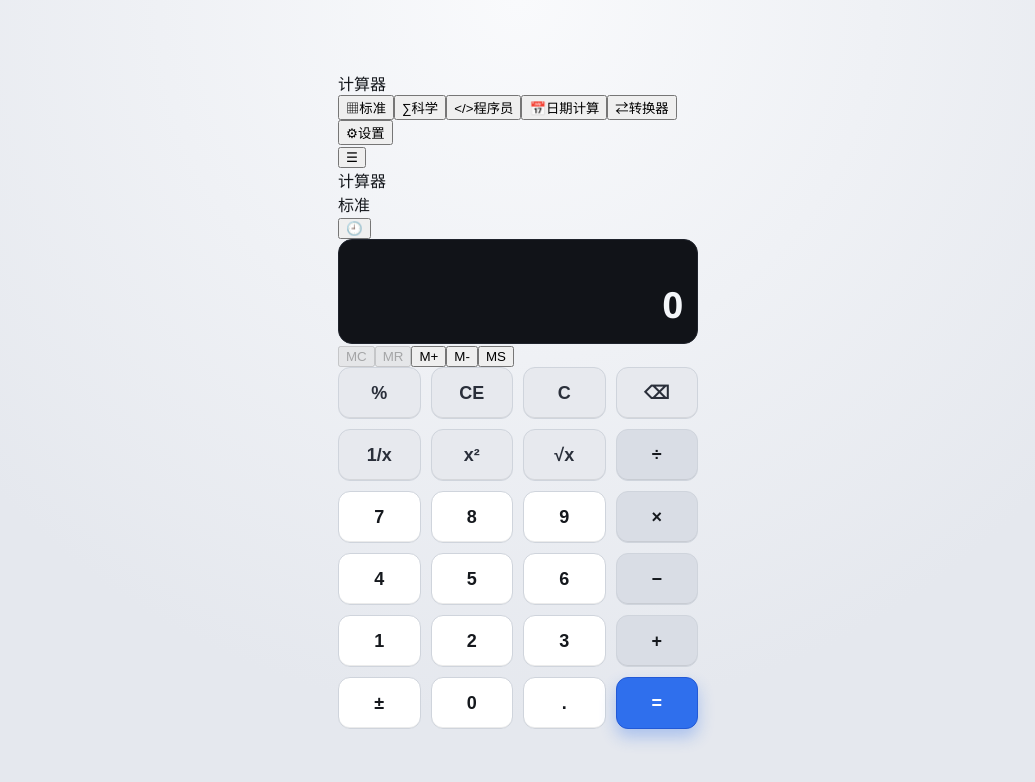
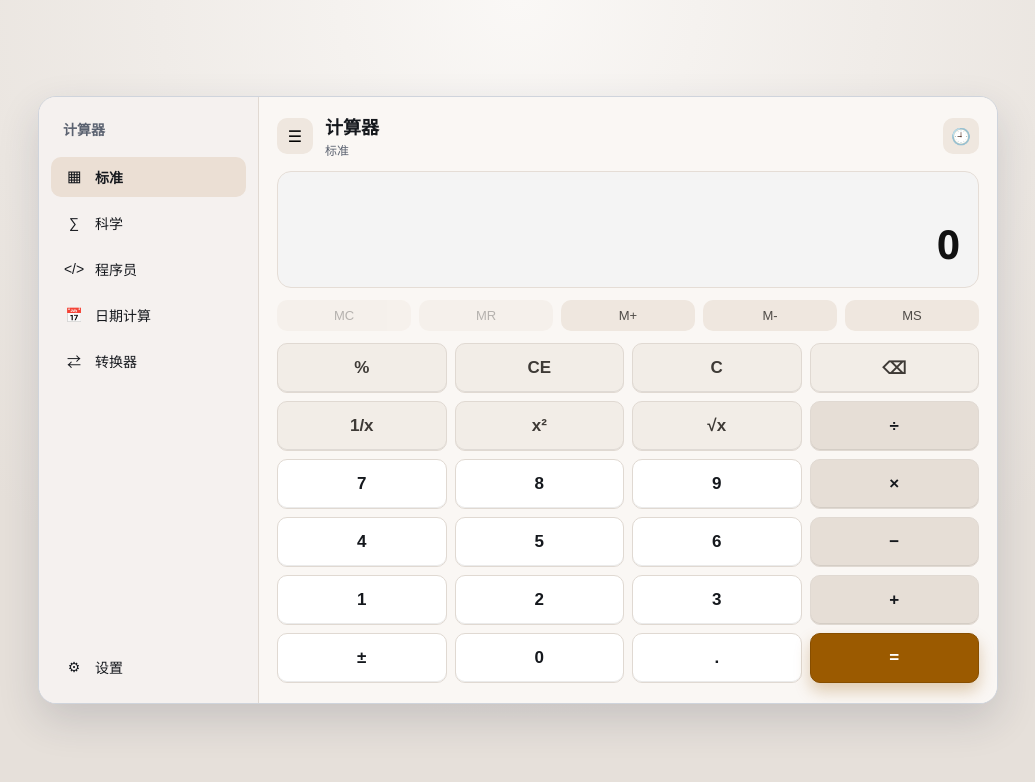
Before and after one commit to czxcui/vue-Calculator, a Vue app: page / in a window 1280 px wide. Shown: the top 782 px of the page, without its empty margins (122-1157 px from the left). Built offline with nearby package versions, Linux system fonts and the light colour scheme.

Commit message:
样式：还原多模式计算器布局

```diff
--- a/src/styles.css
+++ b/src/styles.css
@@ -8,11 +8,13 @@
   --border: #cfd4dc;
   --text: #15181d;
   --text-muted: #5b6270;
-  --accent: #2f6fed;
-  --accent-strong: #2259d6;
-  --display-bg: #111318;
-  --display-text: #f4f6f9;
-  --display-muted: #9aa2b1;
+  --accent: #9b5a00;
+  --accent-strong: #874e00;
+  --display-bg: #f4f4f4;
+  --display-text: #111;
+  --display-muted: #7a818e;
+  --sidebar-bg: #f5f1ef;
+  --panel-bg: #f7f3f1;
 }
 
 * {
@@ -24,48 +26,138 @@ body {
   min-height: 100vh;
   display: grid;
   place-items: center;
-  background: radial-gradient(circle at top, #f9fafc, #e5e8ee 70%);
+  background: radial-gradient(circle at top, #faf8f6, #e6e0da 70%);
   color: var(--text);
 }
 
 #app {
-  width: min(360px, 92vw);
+  width: min(960px, 96vw);
 }
 
-.calculator {
+.app-shell {
   display: grid;
-  gap: 14px;
-  padding: 18px;
-  border-radius: 20px;
-  background: linear-gradient(180deg, #f8f9fb, #eef1f6 55%, #e9edf3);
+  grid-template-columns: 220px 1fr;
+  border-radius: 18px;
   border: 1px solid var(--border);
-  box-shadow: 0 16px 40px rgba(37, 46, 66, 0.18);
+  background: var(--panel-bg);
+  overflow: hidden;
+  box-shadow: 0 16px 40px rgba(37, 46, 66, 0.16);
 }
 
-.calc-header {
+.calc-sidebar {
+  background: var(--sidebar-bg);
+  border-right: 1px solid #e1d9d2;
   display: flex;
-  justify-content: space-between;
-  align-items: baseline;
-  font-weight: 600;
-  letter-spacing: 0.2px;
+  flex-direction: column;
+  padding: 16px 12px;
+  gap: 12px;
 }
 
-.calc-title {
+.sidebar-header {
+  font-size: 14px;
+  font-weight: 700;
+  padding: 6px 12px;
+  color: var(--text-muted);
+}
+
+.sidebar-menu {
+  display: grid;
+  gap: 6px;
+}
+
+.sidebar-item {
+  display: flex;
+  align-items: center;
+  gap: 10px;
+  padding: 10px 12px;
+  border-radius: 10px;
+  border: none;
+  background: transparent;
+  cursor: pointer;
+  color: var(--text);
+  font-size: 14px;
+  text-align: left;
+}
+
+.sidebar-item:hover {
+  background: #efe7df;
+}
+
+.sidebar-item.active {
+  background: #ebdfd4;
+  font-weight: 600;
+}
+
+.sidebar-icon {
+  width: 22px;
+  display: inline-flex;
+  justify-content: center;
+  font-size: 14px;
+}
+
+.sidebar-footer {
+  margin-top: auto;
+}
+
+.calc-main {
+  display: grid;
+  gap: 12px;
+  padding: 16px 18px 20px;
+  background: #faf7f4;
+}
+
+.calc-topbar {
+  display: flex;
+  align-items: center;
+  justify-content: space-between;
+  gap: 12px;
+}
+
+.icon-button {
+  width: 36px;
+  height: 36px;
+  border-radius: 10px;
+  border: none;
+  background: #efe7df;
+  cursor: pointer;
   font-size: 16px;
 }
 
-.calc-subtitle {
-  font-size: 13px;
+.mode-title {
+  flex: 1;
+  display: grid;
+  gap: 2px;
+}
+
+.mode-label {
+  font-size: 18px;
+  font-weight: 700;
+}
+
+.mode-sub {
+  font-size: 12px;
   color: var(--text-muted);
+}
+
+.topbar-actions {
+  display: flex;
+  align-items: center;
+  gap: 10px;
+}
+
+.memory-flag {
+  font-size: 12px;
+  font-weight: 700;
+  color: var(--accent);
 }
 
 .calc-display {
   display: grid;
-  gap: 6px;
-  padding: 14px;
+  gap: 8px;
+  padding: 16px 18px;
   border-radius: 14px;
   background-color: var(--display-bg);
-  border: 1px solid #1f232c;
+  border: 1px solid #e5ddd6;
   text-align: right;
   overflow: hidden;
 }
@@ -80,7 +172,7 @@ body {
 }
 
 .calc-output {
-  font-size: clamp(22px, 8vw, 36px);
+  font-size: clamp(22px, 7vw, 40px);
   font-weight: 700;
   min-height: 44px;
   color: var(--display-text);
@@ -89,18 +181,48 @@ body {
   text-overflow: ellipsis;
 }
 
+.calc-panel {
+  display: grid;
+  gap: 12px;
+}
+
+.memory-row {
+  display: grid;
+  grid-template-columns: repeat(5, 1fr);
+  gap: 8px;
+}
+
+.memory-key {
+  border: none;
+  border-radius: 10px;
+  padding: 8px 0;
+  background: #efe7df;
+  color: #4f4b47;
+  font-size: 13px;
+  cursor: pointer;
+}
+
+.memory-key:disabled {
+  opacity: 0.4;
+  cursor: not-allowed;
+}
+
 .calc-pad {
   display: grid;
   grid-template-columns: repeat(4, 1fr);
-  gap: 10px;
+  gap: 8px;
+}
+
+.calc-pad-scientific {
+  grid-template-columns: repeat(5, 1fr);
 }
 
 .key {
-  border: 1px solid var(--border);
-  border-radius: 12px;
-  height: 52px;
-  background-color: var(--surface-strong);
-  font-size: 18px;
+  border: 1px solid #e0d9d2;
+  border-radius: 10px;
+  height: 50px;
+  background-color: #fff;
+  font-size: 17px;
   font-weight: 600;
   color: var(--text);
   cursor: pointer;
@@ -109,7 +231,7 @@ body {
 }
 
 .key:hover {
-  background-color: #f3f4f8;
+  background-color: #f8f3ee;
 }
 
 .key:active {
@@ -118,31 +240,25 @@ body {
 }
 
 .key-muted {
-  background-color: var(--surface-muted);
-  color: #2a2f3a;
-}
-
-.key-memory {
-  background-color: #eef1f7;
-  color: #36415a;
-  font-size: 14px;
+  background-color: #f2ede7;
+  color: #3e3a36;
 }
 
 .key-fn {
-  background-color: #e9edf4;
-  color: #2f3b52;
+  background-color: #efe7df;
+  color: #3a342f;
   font-size: 14px;
 }
 
 .key-operator {
-  background-color: var(--surface-operator);
+  background-color: #e6ded6;
 }
 
 .key-equals {
   background-color: var(--accent);
   color: #fff;
   border-color: var(--accent-strong);
-  box-shadow: 0 8px 16px rgba(47, 111, 237, 0.32);
+  box-shadow: 0 8px 16px rgba(155, 90, 0, 0.28);
 }
 
 .key-equals:hover {
@@ -151,20 +267,131 @@ body {
 
 .key-equals:active {
   transform: translateY(1px);
-  box-shadow: 0 6px 12px rgba(47, 111, 237, 0.28);
+  box-shadow: 0 6px 12px rgba(155, 90, 0, 0.24);
 }
 
-@media (max-width: 420px) {
-  .calculator {
-    padding: 14px;
-    border-radius: 16px;
+.programmer-bases {
+  display: flex;
+  gap: 8px;
+}
+
+.base-key {
+  border: 1px solid #e0d9d2;
+  border-radius: 8px;
+  padding: 6px 10px;
+  background: #fff;
+  font-size: 12px;
+  cursor: pointer;
+}
+
+.base-key.active {
+  background: #ebdfd4;
+  font-weight: 700;
+}
+
+.programmer-values {
+  display: grid;
+  gap: 6px;
+  padding: 10px 12px;
+  border-radius: 12px;
+  background: #f4eee8;
+  border: 1px solid #e2d9d1;
+  font-family: "Consolas", "Courier New", monospace;
+  font-size: 12px;
+}
+
+.programmer-row {
+  display: flex;
+  justify-content: space-between;
+  gap: 12px;
+}
+
+.programmer-label {
+  color: #6e645c;
+}
+
+.date-panel,
+.converter-panel {
+  display: grid;
+  gap: 12px;
+  padding: 16px;
+  border-radius: 12px;
+  background: #fff;
+  border: 1px solid #e5ddd6;
+}
+
+.date-row {
+  display: grid;
+  gap: 6px;
+}
+
+.date-label {
+  font-size: 12px;
+  color: var(--text-muted);
+}
+
+.date-input {
+  padding: 10px 12px;
+  border-radius: 10px;
+  border: 1px solid #e0d9d2;
+  font-size: 14px;
+}
+
+.date-result {
+  padding: 12px;
+  border-radius: 10px;
+  background: #f6efe9;
+  font-weight: 600;
+}
+
+.converter-grid {
+  display: grid;
+  gap: 12px;
+}
+
+.converter-row {
+  display: grid;
+  gap: 6px;
+}
+
+.converter-card {
+  display: grid;
+  gap: 8px;
+}
+
+@media (max-width: 860px) {
+  #app {
+    width: min(480px, 96vw);
   }
 
-  .calc-output {
-    font-size: 32px;
+  .app-shell {
+    grid-template-columns: 1fr;
+  }
+
+  .calc-sidebar {
+    position: absolute;
+    left: 0;
+    top: 0;
+    bottom: 0;
+    width: 240px;
+    transform: translateX(-100%);
+    transition: transform 180ms ease;
+    z-index: 10;
+    box-shadow: 0 10px 30px rgba(37, 46, 66, 0.2);
+  }
+
+  .calc-sidebar.open {
+    transform: translateX(0);
+  }
+}
+
+@media (max-width: 520px) {
+  .calc-pad-scientific {
+    grid-template-columns: repeat(4, 1fr);
   }
 
   .key {
-    height: 48px;
+    height: 46px;
+    font-size: 16px;
   }
 }
```
